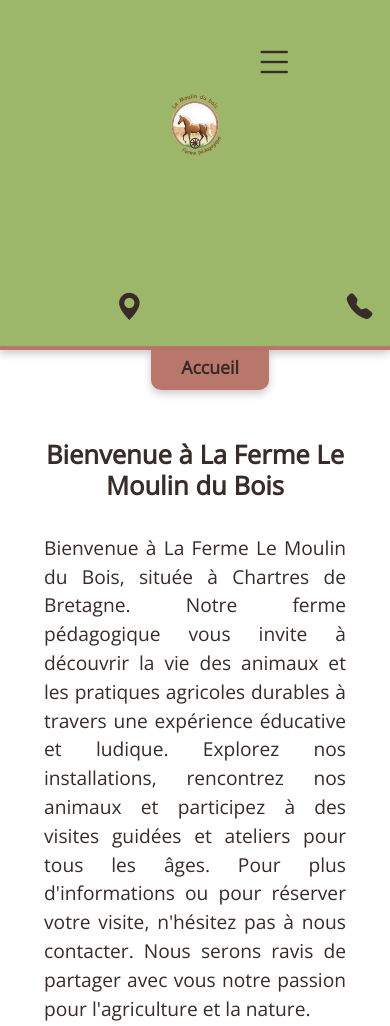
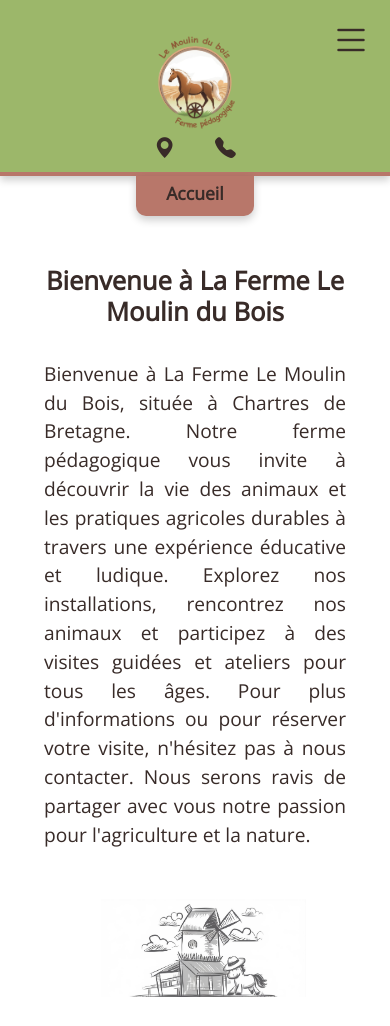
Before and after one commit to YoLaub/SOUTENANCE_REFONTE, a plain HTML site: page index.html in a window 390 px wide. Shown: the top 1026 px of the page. Drawn offline with nearby package versions, Linux system fonts and the light colour scheme.

Commit message:
correctif header

```diff
--- a/index.html
+++ b/index.html
@@ -27,7 +27,7 @@
             <i id="menu-icon" class="bi bi-list burger"></i>
             <div id="info">
                 <div class="nousTrouver">
-                    <a href="Contact.html"><i class="bi bi-geo-alt-fill"></i></a>
+                    <a href="Contact.html" class="localisation"><i class="bi bi-geo-alt-fill"></i></a>
 
                 </div>
                 <div id="telephone">
--- a/scripts/buttonContact.js
+++ b/scripts/buttonContact.js
@@ -1,3 +1,5 @@
+const screen = window.matchMedia("(max-width: 768px");
+
 document.getElementById("iconeHeader")
     .addEventListener("click", function () {
 
--- a/styles/style.css
+++ b/styles/style.css
@@ -165,9 +165,10 @@ img {
     height: auto;
     display: block;
 }
+
 /*general*/
 
-.contenaire{
+.contenaire {
     padding: 32px 96px 0 96px;
 }
 
@@ -193,7 +194,7 @@ header {
 
 /*menu*/
 
-#menu-icon{
+#menu-icon {
     display: none;
 }
 
@@ -201,13 +202,13 @@ header {
     display: none;
 }
 
-#menuPrincipale  ul{
+#menuPrincipale ul {
     display: flex;
     flex-direction: row;
     justify-content: space-around;
 }
 
-#menuPrincipale  ul li{
+#menuPrincipale ul li {
     font-size: 1.1rem;
     font-weight: bold;
 }
@@ -230,47 +231,47 @@ header {
     width: 36%;
 }
 
-.hautPage a{
+.hautPage a {
     margin: auto;
 }
 
-#info{
+#info {
     display: flex;
     justify-content: space-between;
     margin: 16px auto;
     width: 80%;
 }
 
-#info .nousTrouver{
+#info .nousTrouver {
     display: flex;
     align-items: center;
 
 }
 
-#info #telephone{
+#info #telephone {
     display: flex;
     align-items: center;
     padding: 4px 11px;
 
 }
 
-#info .nousTrouver i{
+#info .nousTrouver i {
     font-size: 1.7rem;
     color: var(--fontColor);
 
 }
 
-#info #telephone i{
+#info #telephone i {
     font-size: 1.6rem;
     color: var(--fontColor);
     cursor: pointer;
 }
 
-#info #telephone p{
+#info #telephone p {
     font-size: 1.2rem;
 }
 
-#contactHeader{
+#contactHeader {
     display: none;
 }
 
@@ -292,6 +293,7 @@ header {
 .ariane p {
     margin: 4px;
 }
+
 #presentation {
     display: flex;
     flex-direction: column;
@@ -314,14 +316,14 @@ header {
 
 
 
-.sketch{
+.sketch {
     width: 40%;
     opacity: 0.8;
     margin: auto;
 
 }
 
-.line{
+.line {
     border-top: 4px solid var(--element);
     width: 60%;
     margin: 80px auto 0 auto;
@@ -331,10 +333,10 @@ header {
 
 /*=======SERVICES=====*/
 
-.fond{
-   position: absolute;
-   width: 80%;
-   z-index: -1;
+.fond {
+    position: absolute;
+    width: 80%;
+    z-index: -1;
 }
 
 #services {
@@ -352,10 +354,10 @@ header {
     margin-top: 64px;
 }
 
-  /*============carte services==============*/
-
-
-  #services .servicesCard {
+/*============carte services==============*/
+
+
+#services .servicesCard {
     display: flex;
     flex-direction: column;
     margin: 8px 10%;
@@ -486,8 +488,10 @@ header {
 }
 
 /*==============carousel services=============*/
-.carousel-item-next, .carousel-item-prev, .carousel-item.active {
-    display:flex;
+.carousel-item-next,
+.carousel-item-prev,
+.carousel-item.active {
+    display: flex;
     justify-content: center;
     align-items: center;
 }
@@ -705,8 +709,12 @@ footer {
 
     header {
         background-color: var(--headerFooter);
-        height: 350px;
+        height: 176px;
         border-bottom: 4px solid var(--element);
+    }
+
+    .contenaire {
+        padding: 0px 0px 0 0px;
     }
 
     h1 {
@@ -744,12 +752,13 @@ footer {
         order: 3;
     }
 
-    #menu-icon{
+    #menu-icon {
         display: block;
     }
 
     .burger {
-        margin-left: 80%;
+        margin-left: 74%;
+        margin-top: 10px;
         font-size: 2.5rem;
     }
 
@@ -762,22 +771,44 @@ footer {
         width: 180px;
     }
 
-    .hautPage #info {
+    .hautPage img {
+        margin-left: auto;
+        margin-right: auto;
+        margin-top: -51px;
+        margin-bottom: -22px;
+        width: 54%;
+    }
+
+    #info {
         display: flex;
         flex-direction: row;
-        margin-top: 24px;
-
+        justify-content: center;
+        margin: 8px auto;
+
+    }
+
+    #info #telephone {
+        padding: 0px 0px;
+    }
+
+    #info #telephone i {
+        font-size: 1.3rem;
+    }
+
+    #info .nousTrouver i {
+        font-size: 1.3rem;
+    }
+
+    .hautPage #info .nousTrouver .localisation {
+        width: 100%;
 
     }
 
     .hautPage .nousTrouver {
         margin-right: 40px;
-        font-size: 1.5rem;
-    }
-
-    .hautPage #telephone {
-        font-size: 1.5rem;
-    }
+        font-size: 1.1rem;
+    }
+
 
     button,
     .btn {
@@ -799,7 +830,7 @@ footer {
         top: -388px;
         left: 29%;
         transform: translateX(2%);
-        font-size: 1.8rem;
+        font-size: 1.6rem;
         font-weight: bold;
         border-radius: 0 0 15px 15px;
     }
@@ -823,7 +854,7 @@ footer {
         background-color: var(--element);
         font-weight: bold;
         font-size: 1.1rem;
-        margin: 0px 38%;
+        margin: 0px auto;
         border-radius: 0 0 10px 10px;
     }
 
```
Also changed, not shown: Actu.html (+1 -1 lines), Contact.html (+1 -1 lines), Services.html (+1 -1 lines), whoIam.html (+1 -1 lines).
